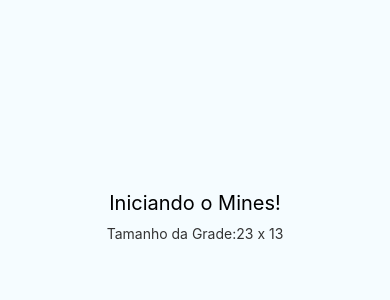
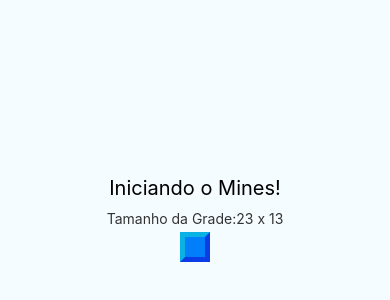
Before and after one commit to Flaviohmm/Expo-Campo-Minado, a React Native app: screen / in a window 390 px wide. Shown: the part 208-508 px from the top of the page. Built offline with nearby package versions, Linux system fonts and the light colour scheme.

Commit message:
Componente Campo (Field) #01

```diff
--- a/App.js
+++ b/App.js
@@ -1,7 +1,7 @@
-import { StatusBar } from 'expo-status-bar';
 import React, { Component } from 'react';
-import { Platform, StyleSheet, Text, View } from 'react-native';
+import { StyleSheet, Text, View } from 'react-native';
 import params from './src/params';
+import Field from './src/components/Field'
 
 export default function App() {
   return (
@@ -10,7 +10,7 @@ export default function App() {
       <Text style={styles.instructions}>Tamanho da Grade:
         {params.getRowsAmount()} x {params.getColumnsAmount()}
       </Text>
-      <StatusBar style="auto" />
+      <Field />
     </View>
   );
 }
--- /dev/null
+++ b/src/components/Field.js
@@ -0,0 +1,30 @@
+import React from 'react'
+import { View, StyleSheet } from 'react-native'
+import params from '../params'
+
+export default props => {
+    const styleField = [styles.field]
+    // Outros Estilos Aqui
+    if (styleField.length === 1) styleField.push(styles.regular)
+
+    return (
+        <View style={styleField}>
+
+        </View>
+    )
+}
+
+const styles = StyleSheet.create({
+    field: {
+        height: params.blockSize,
+        width: params.blockSize,
+        borderWidth: params.borderSize
+    },
+    regular: {
+        backgroundColor: '#027EFA',
+        borderLeftColor: '#09B2E3',
+        borderTopColor: '#09B2E3',
+        borderRightColor: '#0B3DE6',
+        borderBottomColor: '#0B3DE6'
+    }
+})
```
